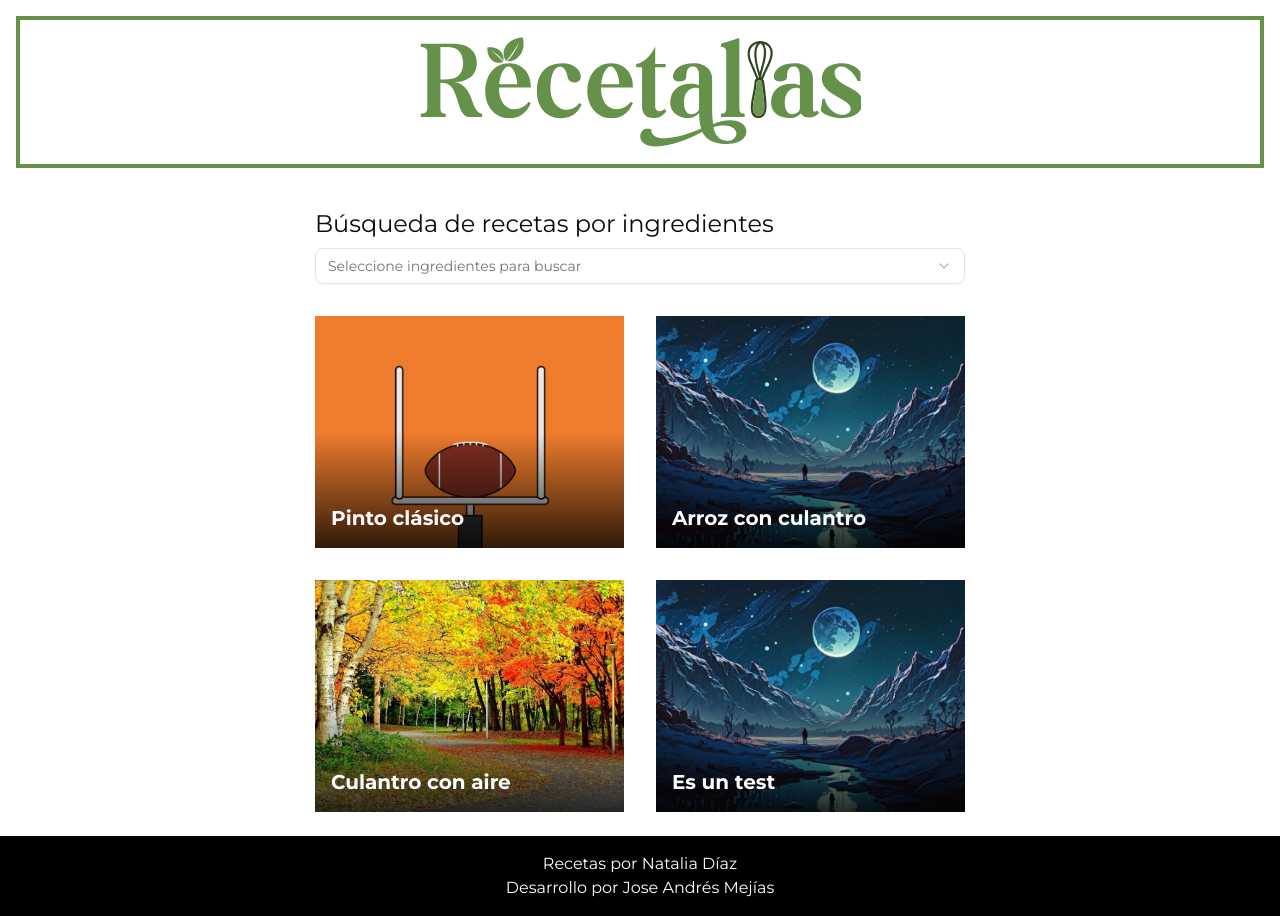
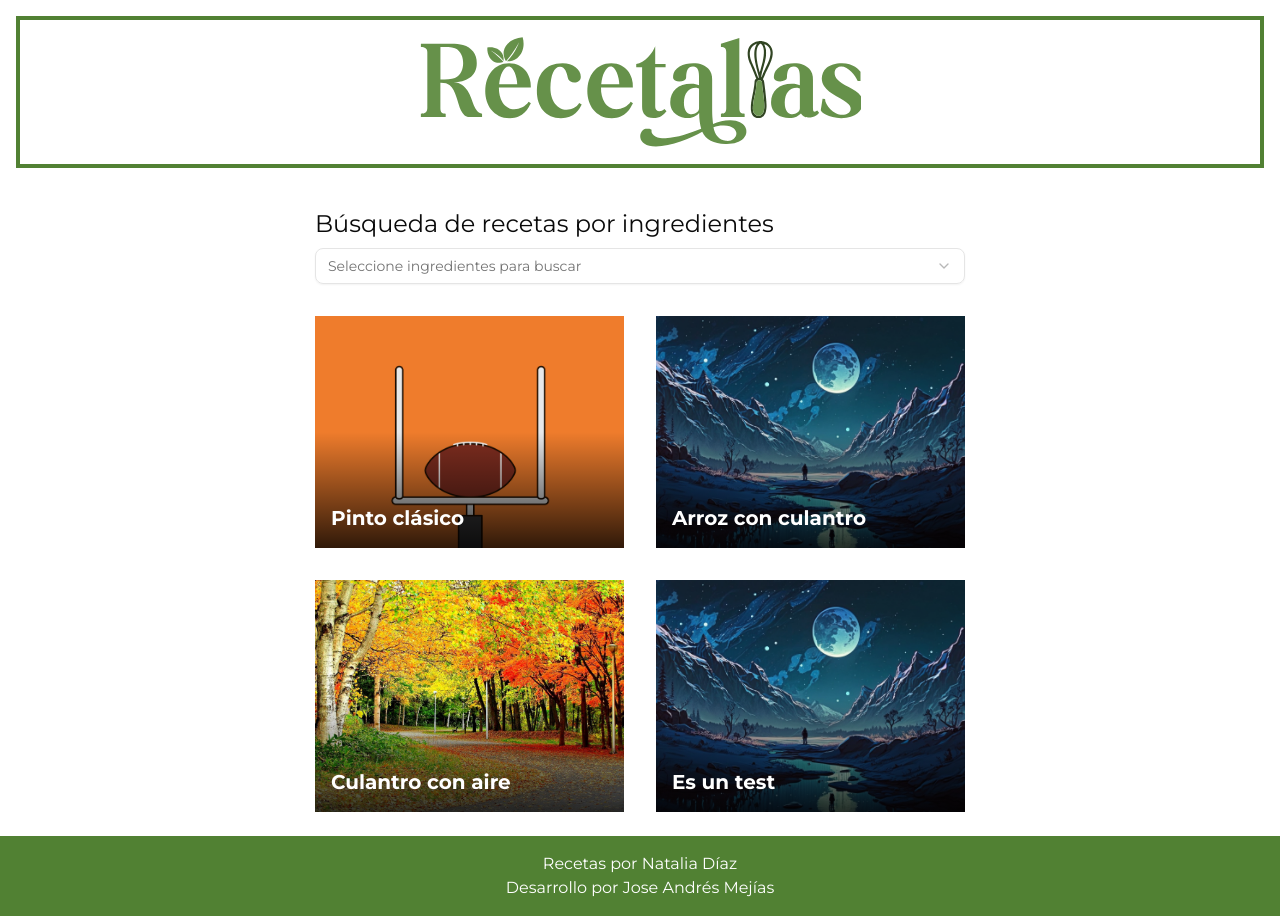
Before and after one commit to merojosa/recetalias, a SvelteKit app: page / in a window 1280 px wide. Built offline with nearby package versions, Linux system fonts and the light colour scheme.

Commit message:
Primary color

```diff
--- a/src/routes/+layout.svelte
+++ b/src/routes/+layout.svelte
@@ -12,7 +12,7 @@
 </svelte:head>
 
 <header class="p-4 flex justify-center items-center gap-3 font-bold text-4xl">
-	<nav class="w-full flex justify-center p-4 border-4 border-[#66914a]">
+	<nav class="w-full flex justify-center p-4 border-4 border-primary">
 		<a href={resolve('/')} class="flex items-center gap-3 *:h-28">
 			<Logo />
 		</a>
@@ -21,7 +21,7 @@
 <main class="min-w-[650px] max-w-[650px] mx-[5vw] md:mx-auto flex-1 py-6">
 	{@render children()}
 </main>
-<footer class="bg-black text-white py-4 flex justify-center flex-col items-center">
+<footer class="bg-primary text-white py-4 flex justify-center flex-col items-center">
 	<p>Recetas por Natalia Díaz</p>
 	<p>
 		Desarrollo por <a class="hover:underline" target="_blank" href="https://merojosa.dev"
--- a/src/routes/layout.css
+++ b/src/routes/layout.css
@@ -14,7 +14,7 @@
 	--card-foreground: oklch(0.145 0 0);
 	--popover: oklch(1 0 0);
 	--popover-foreground: oklch(0.145 0 0);
-	--primary: oklch(0.205 0 0);
+	--primary: oklch(0.55 0.12 135);
 	--primary-foreground: oklch(0.985 0 0);
 	--secondary: oklch(0.97 0 0);
 	--secondary-foreground: oklch(0.205 0 0);
@@ -48,8 +48,8 @@
 	--card-foreground: oklch(0.985 0 0);
 	--popover: oklch(0.205 0 0);
 	--popover-foreground: oklch(0.985 0 0);
-	--primary: oklch(0.922 0 0);
-	--primary-foreground: oklch(0.205 0 0);
+	--primary: oklch(0.55 0.12 135);
+	--primary-foreground: oklch(0.985 0 0);
 	--secondary: oklch(0.269 0 0);
 	--secondary-foreground: oklch(0.985 0 0);
 	--muted: oklch(0.269 0 0);
```
